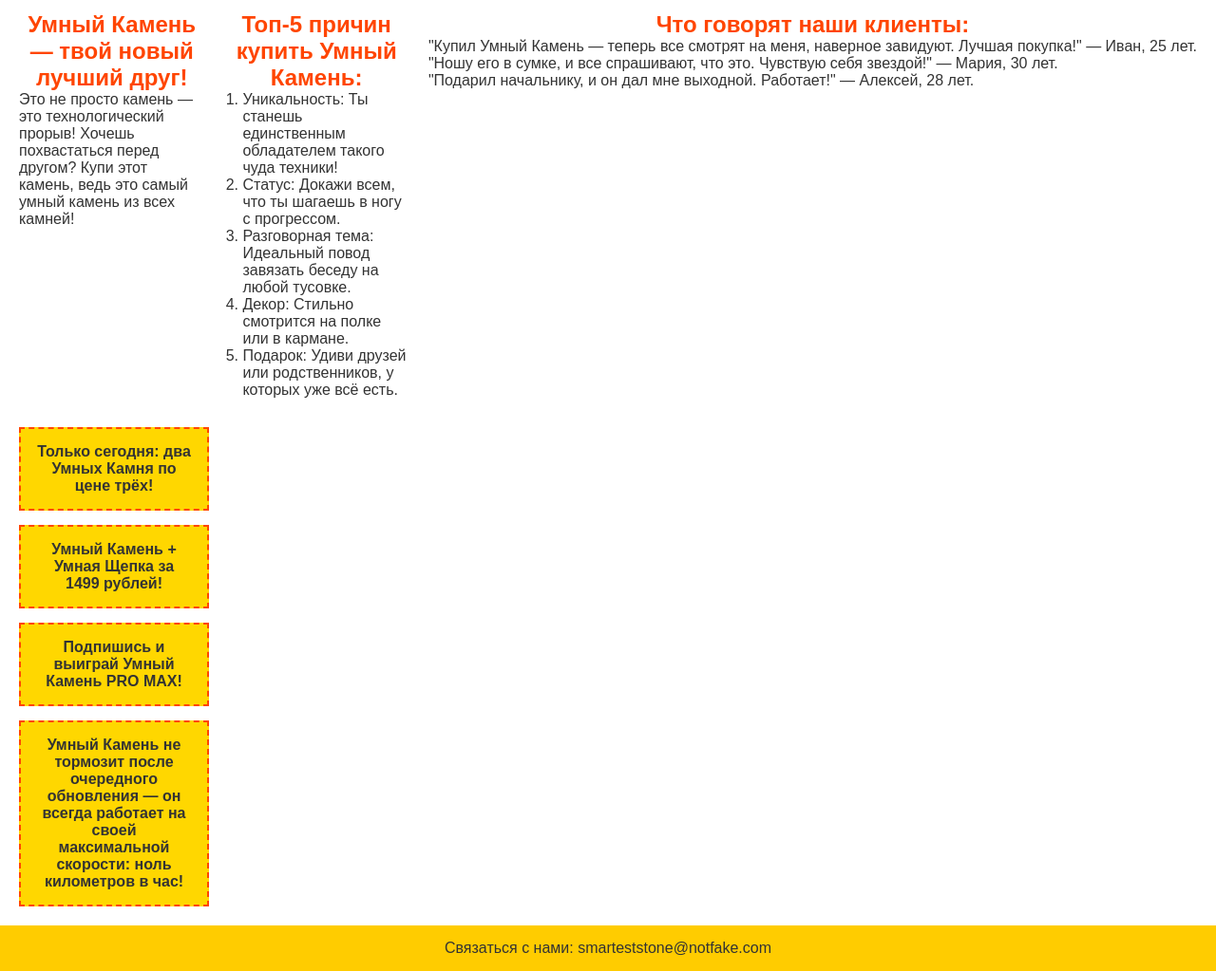
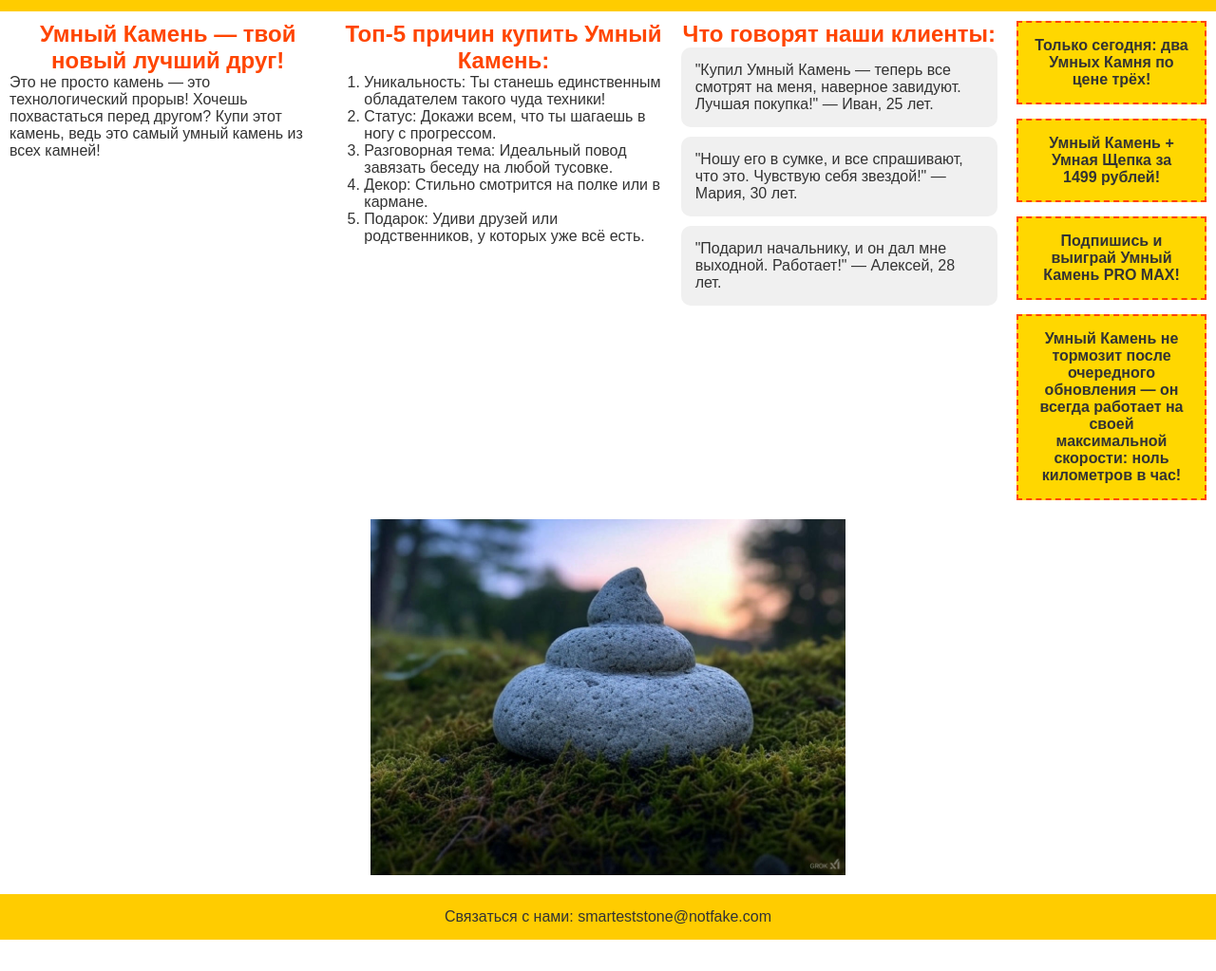
Before and after one commit to IMaXoNI/2_Alekseenko_web, a plain HTML site: page 2-я лаба/index.html in a window 1280 px wide. Shown: the part 70-1093 px from the top of the page at 95% size. After the commit the page ends 1060 px from the top, so only its background shows below. Drawn offline with Linux system fonts and the light colour scheme.

Commit message:
2-nd lab complete

```diff
--- a/2-я лаба/index.html
+++ b/2-я лаба/index.html
@@ -52,6 +52,9 @@
             <div class="ad">Умный Камень не тормозит после очередного обновления — он всегда работает на своей максимальной скорости: ноль километров в час! </div>
         </aside>
     </main>
+    <div>
+        <img class="poop-stone" src="static/images/poop_stone.jpg" alt="дерьмокамень">
+    </div>
     <footer>
         <p>Связаться с нами: smarteststone@notfake.com</p>
     </footer>
--- a/2-я лаба/static/css/styles.css
+++ b/2-я лаба/static/css/styles.css
@@ -1,7 +1,6 @@
 * {
     margin: 0;
     padding: 0;
-    box-sizing: border-box;
 }
 
 body {
@@ -42,13 +41,20 @@ nav a {
 
 main {
     flex: 1;
-    padding: 20px;
+    padding: 10px;
     display: flex;
     flex-direction: column;
 
 }
+div {
+    flex: 1;
+    display: flex;
+    justify-content: space-around;
+    padding-bottom: 20px;
 
-.product-description, .reasons, .testimonials {
+}
+
+.product-description, .reasons, .reviews {
     margin-bottom: 30px;
 }
 
@@ -62,11 +68,11 @@ h1, h2 {
     padding-left: 20px;
 }
 
-.testimonial {
+.review {
     background-color: #f0f0f0;
     padding: 15px;
     margin-bottom: 10px;
-    border-radius: 5px;
+    border-radius: 10px;
 }
 
 .ads {
@@ -82,6 +88,11 @@ h1, h2 {
     font-weight: bold;
     border: 2px dashed #ff4500;
 }
+.poop-stone {
+    margin-top: 10px;
+    max-width: 500px;
+    vertical-align: center;
+}
 
 footer {
     background-color: #ffcc00;
@@ -96,7 +107,7 @@ footer {
         justify-content: space-between;
     }
 
-    .product-description, .reasons, .testimonials {
+    .product-description, .reasons, .reviews {
         flex: 1;
         margin-right: 20px;
     }
@@ -123,24 +134,21 @@ footer {
     }
 
     .ads {
-        flex-direction: row;
         flex-wrap: wrap;
         justify-content: center;
     }
 
     .ad {
-        flex: 1 1 100%;
+        flex: 1;
         margin-bottom: 15px;
     }
-}
 
-@media (max-width: 320px) {
     .logo {
         font-size: 22px;
     }
 
     nav a {
-        font-size: 14px;
+        font-size: 16px;
     }
 
     h1 {
@@ -150,4 +158,8 @@ footer {
     h2 {
         font-size: 18px;
     }
+
+    .poop-stone{
+        max-width: 260px;
+    }
 }
```
Also changed, not shown: 2-я лаба/static/images/poop_stone.jpg (added).
